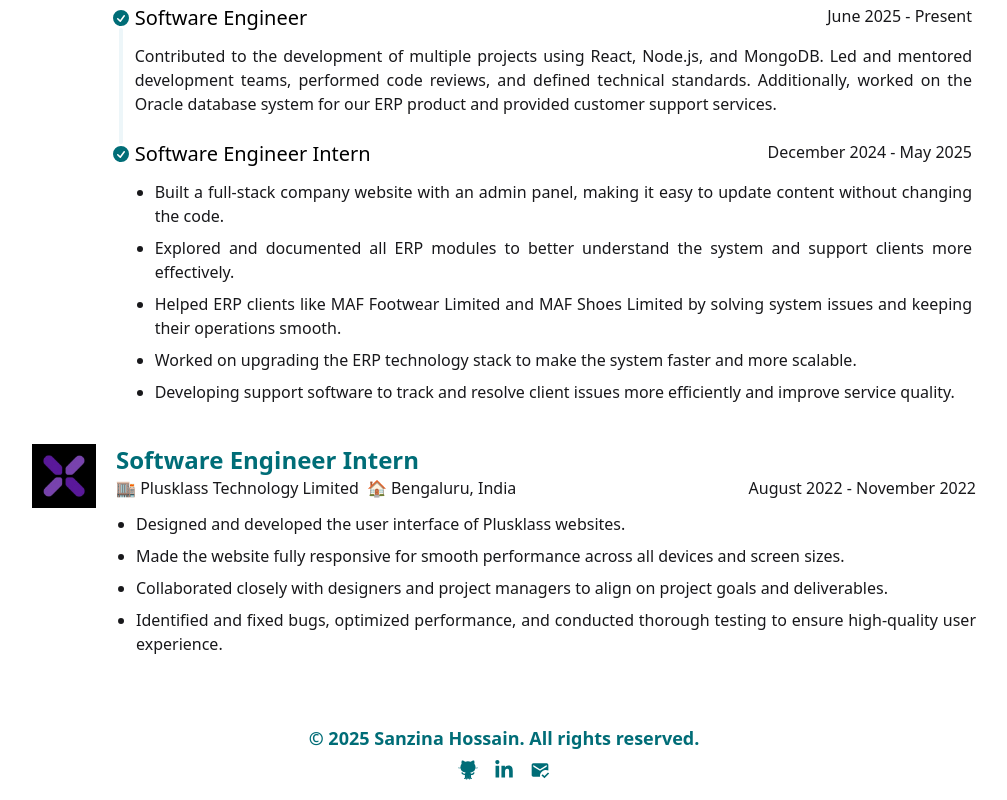
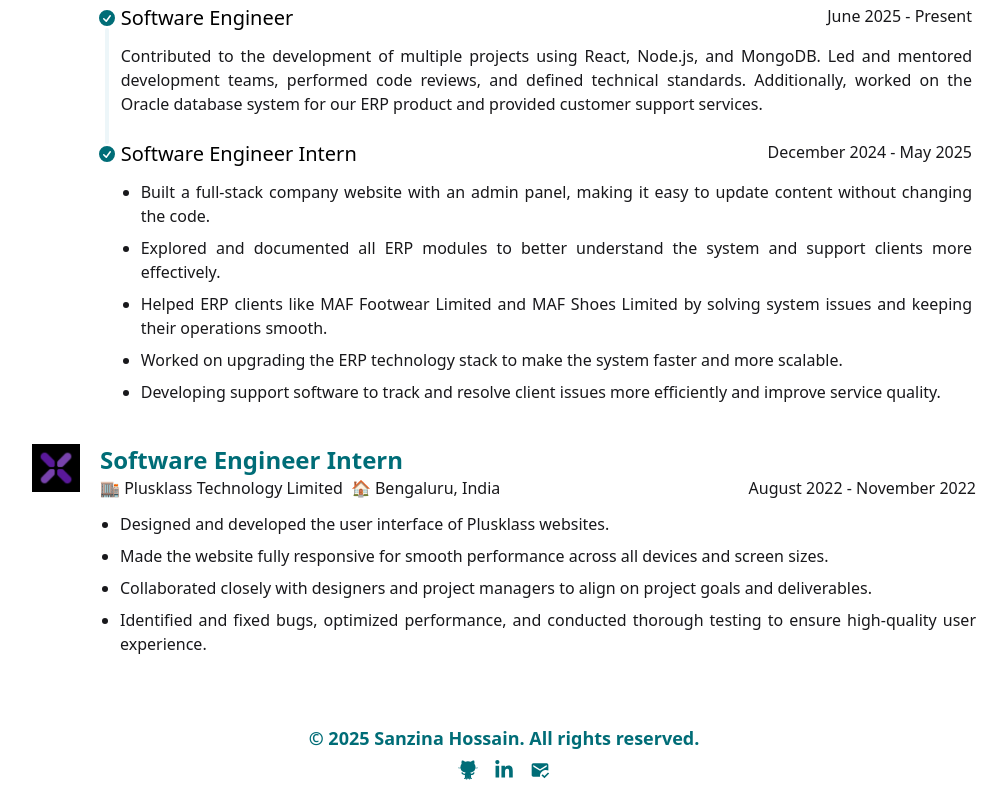
Before and after one commit to SanzinaHossain/Portfolio_2025, a React (Vite) app: page / in a window 1280 px wide. Shown: the part 1178-1978 px from the top of the page, without its empty margins (136-1143 px from the left). Built offline with nearby package versions, Linux system fonts and the light colour scheme; a web font is replaced by a local one.

Commit message:
experiences added successfully

```diff
--- a/src/components/Screen/Home/Experiences/index.jsx
+++ b/src/components/Screen/Home/Experiences/index.jsx
@@ -1,3 +1,9 @@
+/*
+Author: Sanzina Hossain
+Organization: Niret InfoTech Limited
+All right reserved by @niret_dev
+*/
+
 import CompanyLogo from "../../../../assets/Logo/CompanyLogo.png";
 import CompanyLogo1 from "../../../../assets/Logo/CompanyLogo1.jpeg";
 
@@ -12,7 +18,7 @@ export default function ExperienceSection() {
         {/* First Experience */}
         <div className="flex gap-x-5 mb-5">
           <div>
-            <img src={CompanyLogo} className="h-16 w-16 " />
+            <img src={CompanyLogo} className="h-12 w-12" />
           </div>
           <div className="flex flex-col items-start w-full">
             <h1 className="text-2xl text-first font-bold">
@@ -112,7 +118,7 @@ export default function ExperienceSection() {
 
         {/* Second Experience */}
         <div className="flex gap-x-5">
-          <img src={CompanyLogo1} className="h-16 w-16 object-contain" />
+          <img src={CompanyLogo1} className="h-12 w-12" />
           <div className="flex flex-col items-start w-full">
             <h1 className="text-2xl text-first font-bold">
               Software Engineer Intern
```
